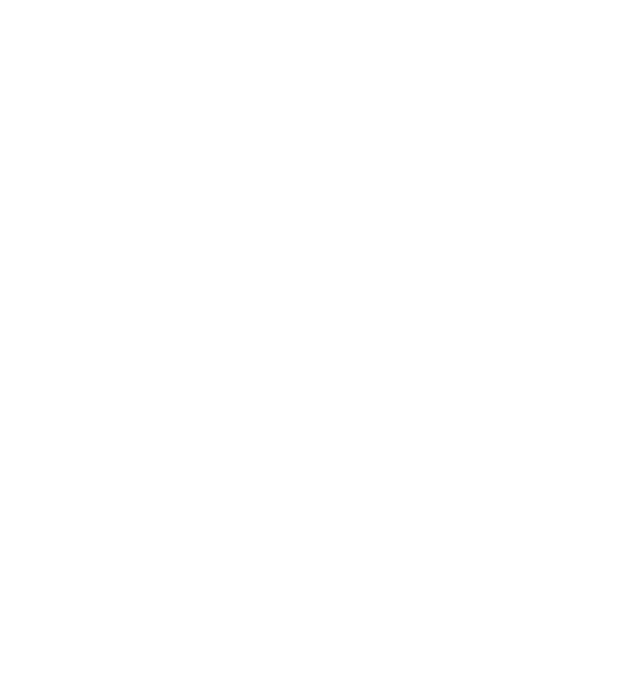
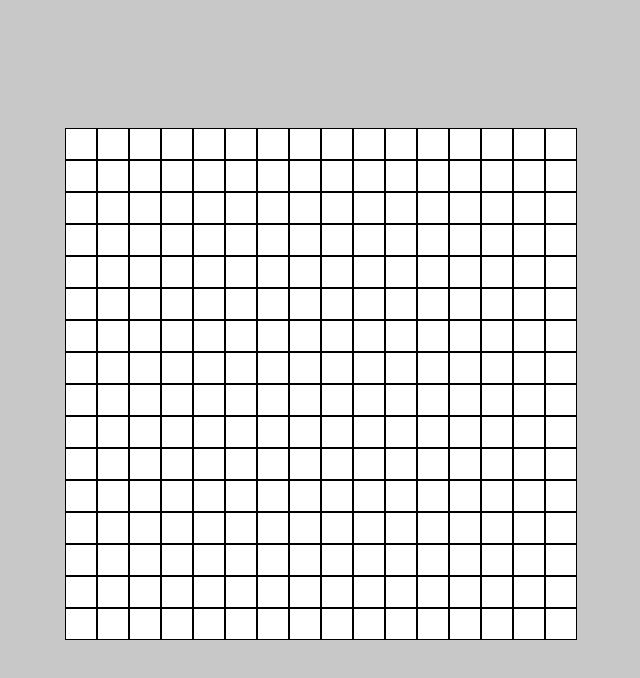
Before and after one commit to TirottaSoftware/odin-etchasketch, a plain HTML site: page index.html in a window 1280 px wide. Shown: the whole page, without its empty margins (319-959 px from the left). Drawn offline with Linux system fonts and the light colour scheme.

Commit message:
Grid initialized + Hover logic

```diff
--- a/app.js
+++ b/app.js
@@ -0,0 +1,16 @@
+const container = document.querySelector('.main-container')
+
+let gridSize = 16;
+
+for (let j = 0; j < gridSize; j++) {
+    for (let i = 0; i < gridSize; i++) {
+        let flexElement = document.createElement('div');
+        flexElement.classList.add('flex-element');
+        flexElement.style.width = `calc(100% / ${gridSize})`
+        flexElement.style.height = `calc(100% / ${gridSize})`
+            flexElement.addEventListener('mouseenter', () => {
+                flexElement.classList.toggle('color');
+            })
+        container.appendChild(flexElement)
+    }
+}
--- a/index.html
+++ b/index.html
@@ -3,10 +3,13 @@
     <meta charset="UTF-8">
     <meta http-equiv="X-UA-Compatible" content="IE=edge">
     <meta name="viewport" content="width=device-width, initial-scale=1.0">
+    <link rel="stylesheet" href="style.css">
     <title>Etch-A-Sketch</title>
 </head>
 <body>
+    <div class="main-container">
 
+    </div>
 </body>
 <script src="app.js"></script>
 </html>
--- a/style.css
+++ b/style.css
@@ -2,3 +2,22 @@
     margin: 0;
     padding: 0;
 }
+body{
+    background: rgb(200, 200, 200);
+}
+.main-container{
+    width: 512px;
+    height: 512px;
+    margin: 10% auto;
+    display:flex;
+    background: white;
+    flex-direction: row;
+    flex-wrap: wrap;
+}
+.flex-element{
+    box-sizing: border-box;
+    border: 1px solid black;
+}
+.color{
+    background: red
+}
```
